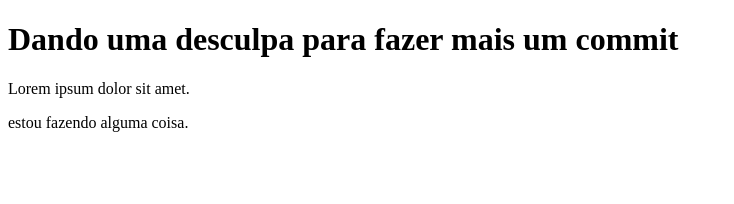
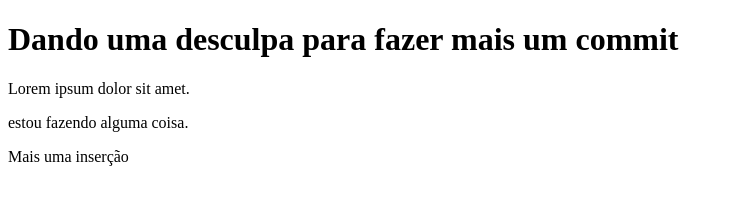
Before and after one commit to Wesley-afk/Teste_git, a plain HTML site: page index.html in a window 1280 px wide. Shown: the whole page, without its empty margins (0-734 px from the left). Drawn offline with Linux system fonts and the light colour scheme.

Commit message:
mais uma inserção

```diff
--- a/index.html
+++ b/index.html
@@ -10,5 +10,6 @@
         <h1>Dando uma desculpa para fazer mais um commit</h1>
         <p>Lorem ipsum dolor sit amet.</p>
         <p>estou fazendo alguma coisa.</p>
+        <p>Mais uma inserção</p>
 </body>
 </html>
```
